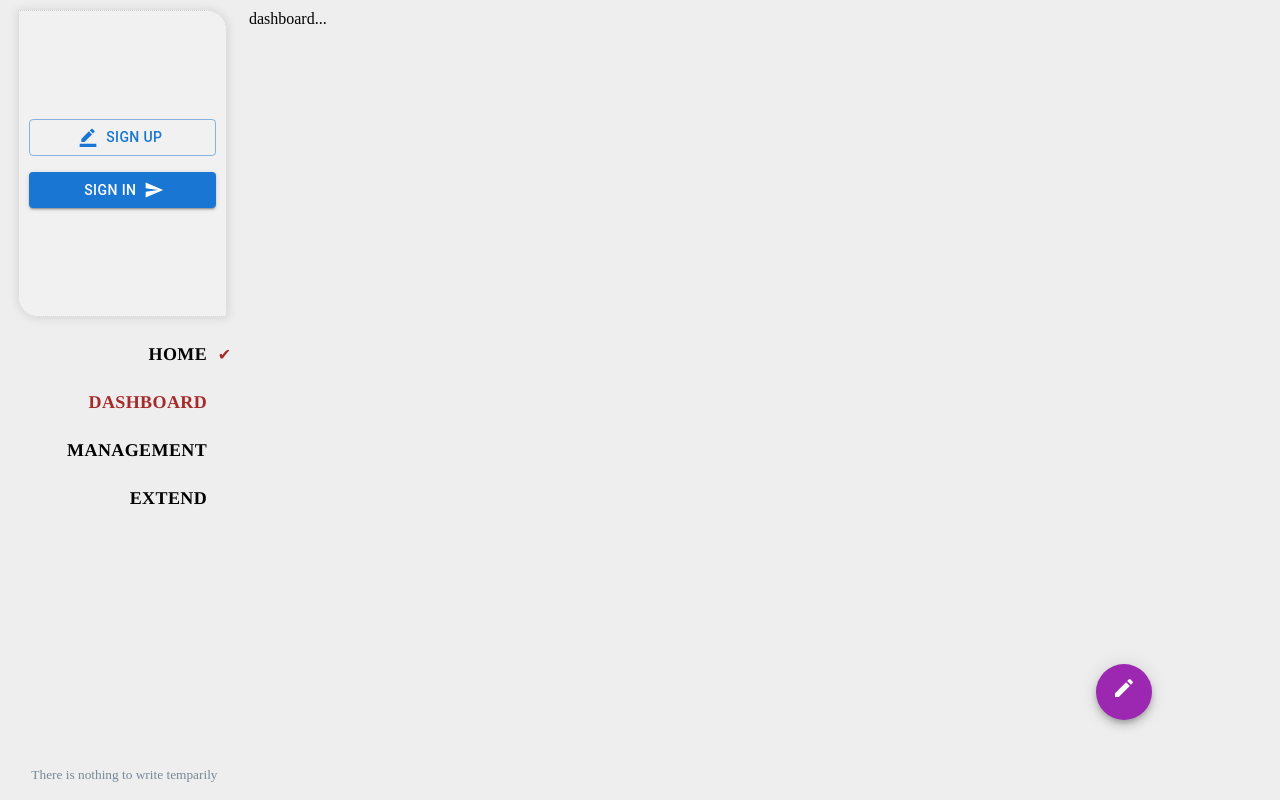
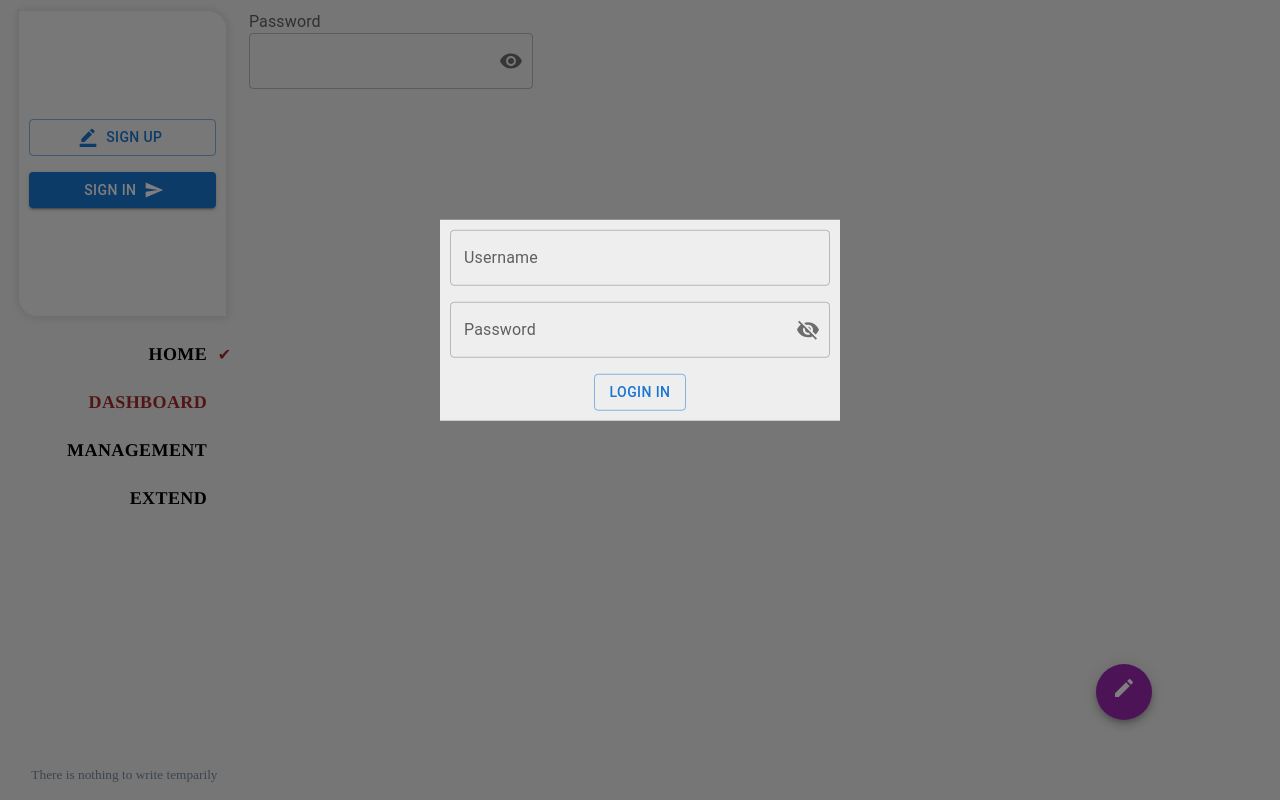
Before and after one commit to NGgoing/myblog, a React (Create React App) app: page /dashboard in a window 1280 px wide. Both pictures are taken after a click on the button "SIGN IN". Built offline with nearby package versions, Linux system fonts and the light colour scheme.

Commit message:
add: login module

```diff
--- a/package.json
+++ b/package.json
@@ -10,12 +10,12 @@
     "@testing-library/jest-dom": "^5.16.4",
     "@testing-library/react": "^13.3.0",
     "@testing-library/user-event": "^13.5.0",
+    "axios": "^0.27.2",
     "react": "^18.1.0",
     "react-dom": "^18.1.0",
     "react-router-dom": "^6.3.0",
     "react-scripts": "5.0.1",
-    "vditor": "^3.8.15",
-    "web-vitals": "^2.1.4"
+    "vditor": "^3.8.15"
   },
   "scripts": {
     "start": "react-scripts start",
--- a/src/components/LeftPart/Login&Register/index.css
+++ b/src/components/LeftPart/Login&Register/index.css
@@ -1,3 +1,4 @@
+/* container css */
 .loginRegister {
   width: 98%;
   height: 96%;
@@ -11,3 +12,26 @@
   box-shadow: 0.5px 0.5px 10px 1px rgba(0, 0, 0, 0.1);
   border: 1px dotted rgba(128, 128, 128, 0.3);
 }
+
+/* modal box css */
+.modalBox {
+  min-width: 400px;
+  background-color: #eee;
+  box-shadow: 24px;
+  padding: 10px;
+  position: absolute;
+  top: 40%;
+  left: 50%;
+  transform: translate(-50%, -50%);
+  animation: MoveDown 300ms forwards;
+}
+
+/* modal box animation */
+@keyframes MoveDown {
+  from {
+    transform: translate(-50%, -250%);
+  }
+  to {
+    transform: translate(-50%, -50%);
+  }
+}
--- a/src/components/LeftPart/Login&Register/index.jsx
+++ b/src/components/LeftPart/Login&Register/index.jsx
@@ -1,20 +1,121 @@
+import { useState } from "react";
 import Button from "@mui/material/Button";
 import BorderColorIcon from "@mui/icons-material/BorderColor";
 import SendIcon from "@mui/icons-material/Send";
 import Stack from "@mui/material/Stack";
+import Backdrop from "@mui/material/Backdrop";
+import Box from "@mui/material/Box";
+import Modal from "@mui/material/Modal";
+import Typography from "@mui/material/Typography";
+import TextField from "@mui/material/TextField";
+import InputAdornment from "@mui/material/InputAdornment";
+import Visibility from "@mui/icons-material/Visibility";
+import VisibilityOff from "@mui/icons-material/VisibilityOff";
+import IconButton from "@mui/material/IconButton";
+import OutlinedInput from "@mui/material/OutlinedInput";
+import InputLabel from "@mui/material/InputLabel";
+import FormControl from "@mui/material/FormControl";
+import axios from "axios";
 import "./index.css";
 
+/**
+ * login and register
+ */
 export default () => {
+  const [data, setData] = useState({}); // save the Username and Password
+  const [isShow, setIsShow] = useState(false); // control the modal's display
+
+  const [showPassword, setShowPassword] = useState(false); //control the password iconButton;s display
+
+  //Handler that sets the modal display or not
+  const modalShowingHandler = (open) => setIsShow(open);
+  //Handler that gets the values of Username and Password
+  const getUsername = (event) =>
+    setData({ ...data, username: event.target.value });
+  const getPassword = (event) =>
+    setData({ ...data, password: event.target.value });
+  //Handler that sends the values to the Server
+  const loginInHandler = () => {
+    //TODO: config the base URL
+    axios.post("http://127.0.0.1:3040/private/login", data).then((results) => {
+      console.log(results);
+    });
+  };
+  //Handler that sets the password iconButton's display
+  const handleClickShowPassword = () => setShowPassword(!showPassword);
+
   return (
+    <>
+      {/* Sign in and Sign up button */}
       <div className="loginRegister">
         <Stack direction="column" spacing={2}>
+          {/* Register Button */}
           <Button variant="outlined" startIcon={<BorderColorIcon />}>
             Sign Up
           </Button>
-        <Button variant="contained" endIcon={<SendIcon />}>
+
+          {/* Login Button */}
+          <Button
+            variant="contained"
+            endIcon={<SendIcon />}
+            onClick={() => modalShowingHandler(true)}
+          >
             Sign In
           </Button>
         </Stack>
       </div>
+
+      {/* the modal box */}
+      <Modal
+        open={isShow}
+        onClose={() => modalShowingHandler(false)}
+        BackdropComponent={Backdrop}
+        BackdropProps={{
+          timeout: 500,
+        }}
+      >
+        <Box className="modalBox">
+          {/* Username */}
+          <Typography component={"span"} sx={{ display: "block" }}>
+            <TextField
+              label="Username"
+              variant="outlined"
+              fullWidth
+              onChange={getUsername}
+            />
+          </Typography>
+
+          {/* Password */}
+          <Typography component={"span"} sx={{ mt: 2, display: "block" }}>
+            <FormControl fullWidth variant="outlined">
+              <InputLabel htmlFor="passwordLabel">Password</InputLabel>
+              <OutlinedInput
+                id="passwordLabel"
+                type={showPassword ? "text" : "password"}
+                onChange={getPassword}
+                endAdornment={
+                  <InputAdornment position="end">
+                    <IconButton onClick={handleClickShowPassword} edge="end">
+                      {showPassword ? <Visibility /> : <VisibilityOff />}
+                    </IconButton>
+                  </InputAdornment>
+                }
+                label="Password"
+              />
+            </FormControl>
+          </Typography>
+
+          {/* Login In Button */}
+          <Typography
+            component={"span"}
+            sx={{ mt: 2, display: "block", textAlign: "center" }}
+          >
+            <Button variant="outlined" onClick={loginInHandler}>
+              Login in
+            </Button>
+          </Typography>
+        </Box>
+      </Modal>
+    </>
   );
 };
--- a/src/components/LeftPart/UserProfile/index.jsx
+++ b/src/components/LeftPart/UserProfile/index.jsx
@@ -2,12 +2,22 @@ import { Avatar } from "@mui/material";
 import { PersonOutline } from "@mui/icons-material";
 import "./index.css";
 
+import axios from "axios";
+import { useEffect, useState } from "react";
+
 export default () => {
+  const [data, setData] = useState([]);
+  useEffect(() => {
+    axios.get("http://127.0.0.1:3040/test").then((results) => {
+      setData(results.data.data);
+    });
+  }, []);
+
   return (
     <div className="userProfile">
       {/* the avatar part */}
       <div className="avatar">
-        <Avatar alt="missing" sx={{ width: "100%", height: "100%" }}>
+        <Avatar alt="missing" sx={{ width: "80%", height: "80%" }}>
           <PersonOutline
             sx={{ width: "100%", height: "100%" }}
             color="disabled"
@@ -18,15 +28,9 @@ export default () => {
       <div className="username">username</div>
       {/* the tech tag part */}
       <div className="tag">
-        <span>JavaScript</span>
-        <span>TypeScript</span>
-        <span>HTML</span>
-        <span>CSS</span>
-        <span>React</span>
-        <span>frontend</span>
-        <span>backend</span>
-        <span>fullstack</span>
-        <span>Java</span>
+        {data.map((values, index) => {
+          return <span>{values.type_name}</span>;
+        })}
       </div>
       {/* the intro part */}
       <div className="introduce">
--- a/src/components/RightPart/Dashboard/index.jsx
+++ b/src/components/RightPart/Dashboard/index.jsx
@@ -1,3 +1,62 @@
+import * as React from "react";
+import Box from "@mui/material/Box";
+import IconButton from "@mui/material/IconButton";
+import Input from "@mui/material/Input";
+import FilledInput from "@mui/material/FilledInput";
+import OutlinedInput from "@mui/material/OutlinedInput";
+import InputLabel from "@mui/material/InputLabel";
+import InputAdornment from "@mui/material/InputAdornment";
+import FormControl from "@mui/material/FormControl";
+import TextField from "@mui/material/TextField";
+import Visibility from "@mui/icons-material/Visibility";
+import VisibilityOff from "@mui/icons-material/VisibilityOff";
+
 export default () => {
-  return <div>dashboard...</div>;
+  const [values, setValues] = React.useState({
+    amount: "",
+    password: "",
+    weight: "",
+    weightRange: "",
+    showPassword: false,
+  });
+
+  const handleChange = (prop) => (event) => {
+    setValues({ ...values, [prop]: event.target.value });
+  };
+
+  const handleClickShowPassword = () => {
+    setValues({
+      ...values,
+      showPassword: !values.showPassword,
+    });
+  };
+
+  const handleMouseDownPassword = (event) => {
+    event.preventDefault();
+  };
+  return (
+    <>
+      <InputLabel htmlFor="outlined-adornment-password">Password</InputLabel>
+      <OutlinedInput
+        variant="outlined"
+        id="outlined-adornment-password"
+        type={values.showPassword ? "text" : "password"}
+        value={values.password}
+        onChange={handleChange("password")}
+        endAdornment={
+          <InputAdornment position="end">
+            <IconButton
+              aria-label="toggle password visibility"
+              onClick={handleClickShowPassword}
+              onMouseDown={handleMouseDownPassword}
+              edge="end"
+            >
+              {values.showPassword ? <VisibilityOff /> : <Visibility />}
+            </IconButton>
+          </InputAdornment>
+        }
+        label="Password"
+      />
+    </>
+  );
 };
```
Also changed, not shown: 1 other file (tests, documents, lock files or other folders). Lines whose indentation alone changed are shown as unchanged.
